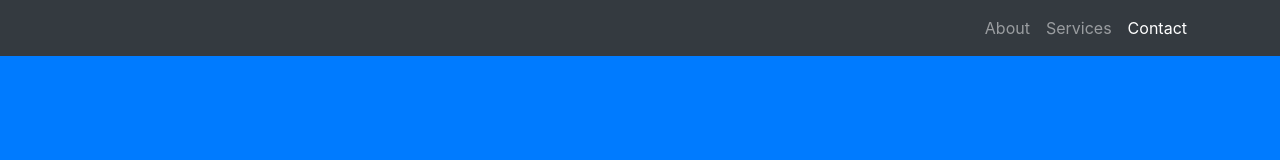
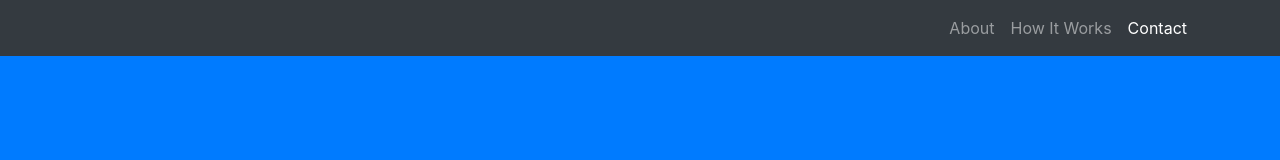
Before and after one commit to rkassoss/taco-mensch, a website with bundled scripts: page index.html in a window 1280 px wide. Shown: the top 160 px of the page. Built offline with nearby package versions, Linux system fonts and the light colour scheme.

Commit message:
dev links

```diff
--- a/index.html
+++ b/index.html
@@ -33,7 +33,7 @@
             <a class="nav-link js-scroll-trigger" href="#about">About</a>
           </li>
           <li class="nav-item">
-            <a class="nav-link js-scroll-trigger" href="#services">Services</a>
+            <a class="nav-link js-scroll-trigger" href="#services">How It Works</a>
           </li>
           <li class="nav-item">
             <a class="nav-link js-scroll-trigger" href="#contact">Contact</a>
```
